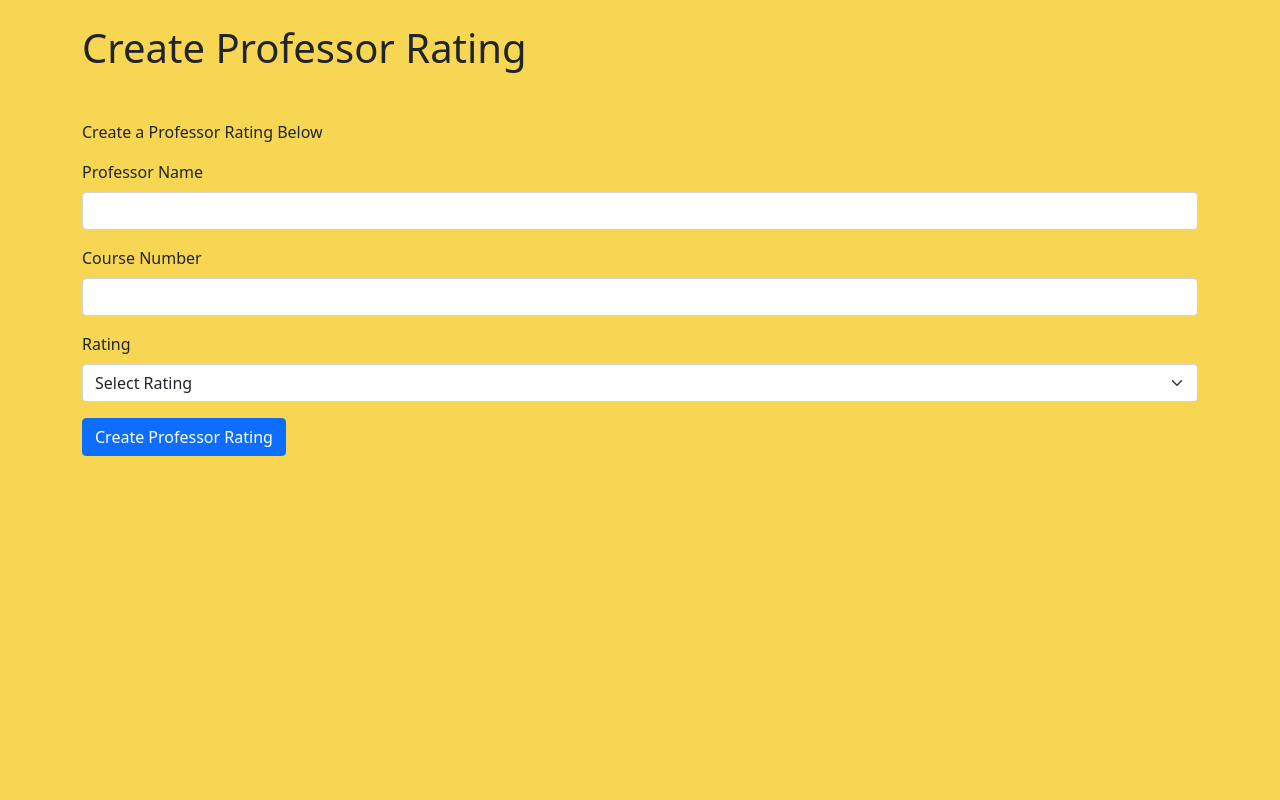
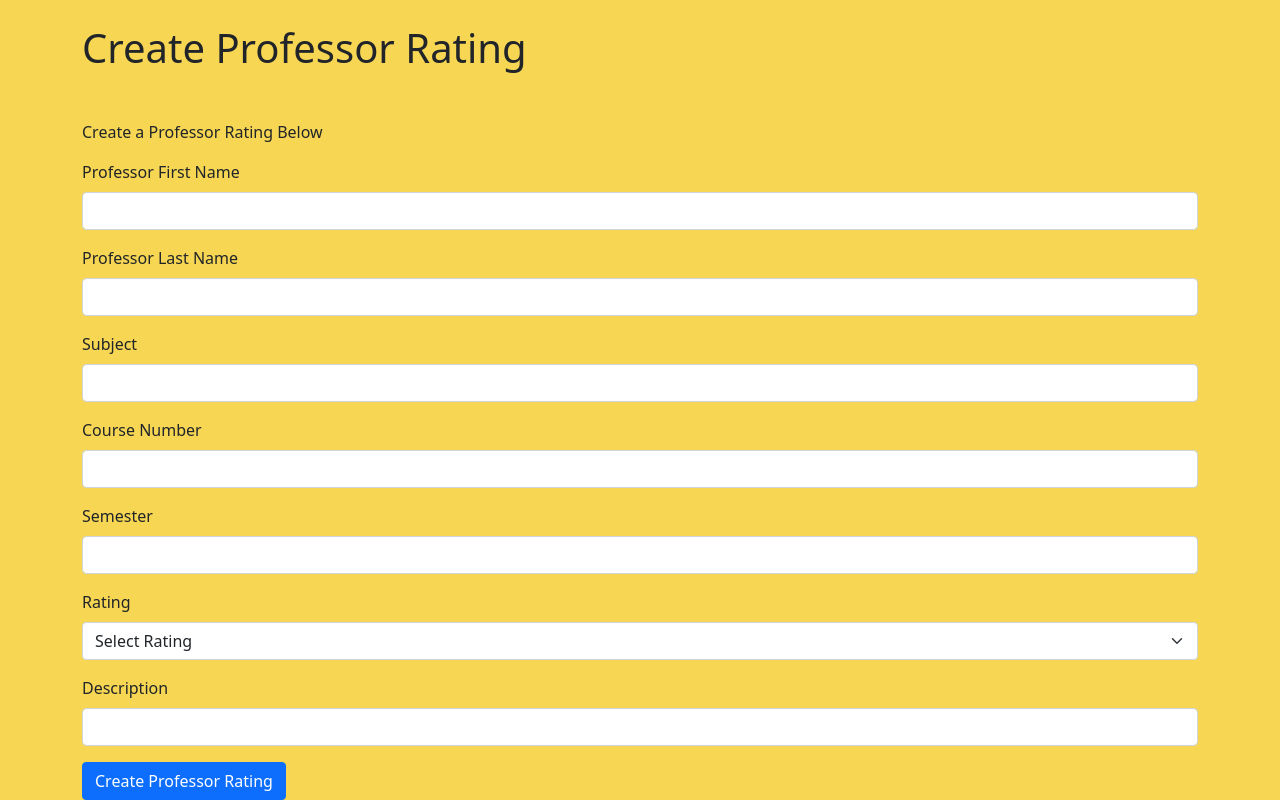
Before and after one commit to Emanrz7613/Flask-Website-with-Google-auth, a Flask app: page /ratings/new in a window 1280 px wide. Shown: the part 56-856 px from the top of the page. Before the commit the page ends 512 px from the top, so only its background shows below. Run offline with Flask 3, Linux system fonts and the light colour scheme; parts of the project's set-up code (start-up, migrations or seed data) failed here and were passed over.

Commit message:
updated create function
Added fields needed for create function to work with app.py

```diff
--- a/app.py
+++ b/app.py
@@ -32,7 +32,7 @@ def create_ratings_form():
 
 @app.post('/ratings')
 def create_rating():
-    #TODO: Get more info from Eric about user_id/first_name/last_name and how works with google login
+    #TODO: Get more info from Eric about user_id and how works with google login
     user_id = request.form.get('user_id', '')
     first_name = request.form.get('first_name', '')
     last_name = request.form.get('last_name', '')
--- a/templates/create_ratings_form.html
+++ b/templates/create_ratings_form.html
@@ -7,12 +7,24 @@
 <p class="mb-3">Create a Professor Rating Below</p>
 <form action="/movies" method="post">
   <div class="mb-3">
-    <label for="first_name" class="form-label">Professor Name</label>
+    <label for="first_name" class="form-label">Professor First Name</label>
     <input type="text" name="first_name" id="first_name" class="form-control" autocomplete="off" required>
+  </div>
+  <div class="mb-3">
+    <label for="last_name" class="form-label">Professor Last Name</label>
+    <input type="text" name="last_name" id="last_name" class="form-control" autocomplete="off" required>
+  </div>
+  <div class="mb-3">
+    <label for="subject" class="form-label">Subject</label>
+    <input type="text" name="subject" id="subject" class="form-control" autocomplete="off" required>
   </div>
   <div class="mb-3">
     <label for="course_num" class="form-label">Course Number</label>
     <input type="text" name="course_num" id="course_num" class="form-control" autocomplete="off" required>
+  </div>
+  <div class="mb-3">
+    <label for="semester" class="form-label">Semester</label>
+    <input type="text" name="semester" id="semester" class="form-control" autocomplete="off" required>
   </div>
   <div class="mb-3">
     <label for="rating" class="form-label">Rating</label>
@@ -23,6 +35,10 @@
       {% endfor %}
     </select>
   </div>
+  <div class="mb-3">
+    <label for="desc" class="form-label">Description</label>
+    <input type="text" name="desc" id="desc" class="form-control" autocomplete="off" required>
+  </div>
   <button type="submit" class="btn btn-primary">Create Professor Rating</button>
 </form>
 {% endblock %}
```
